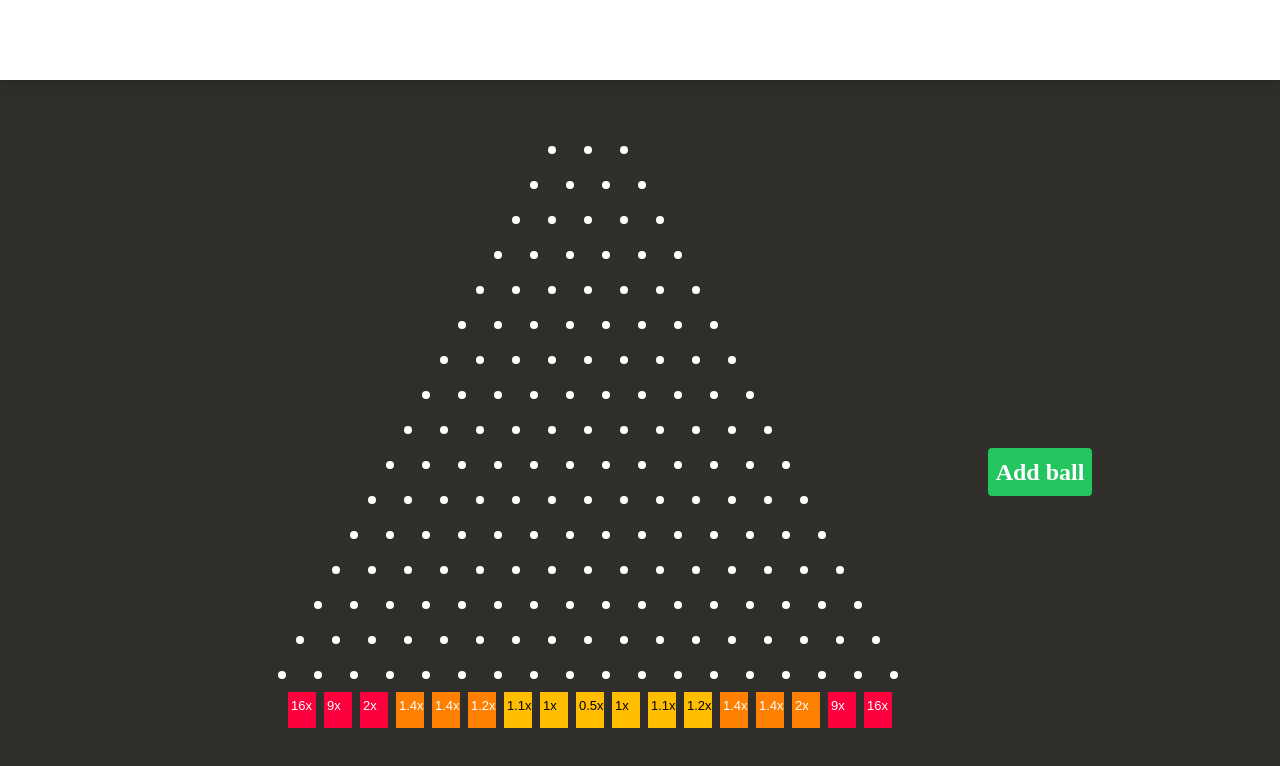
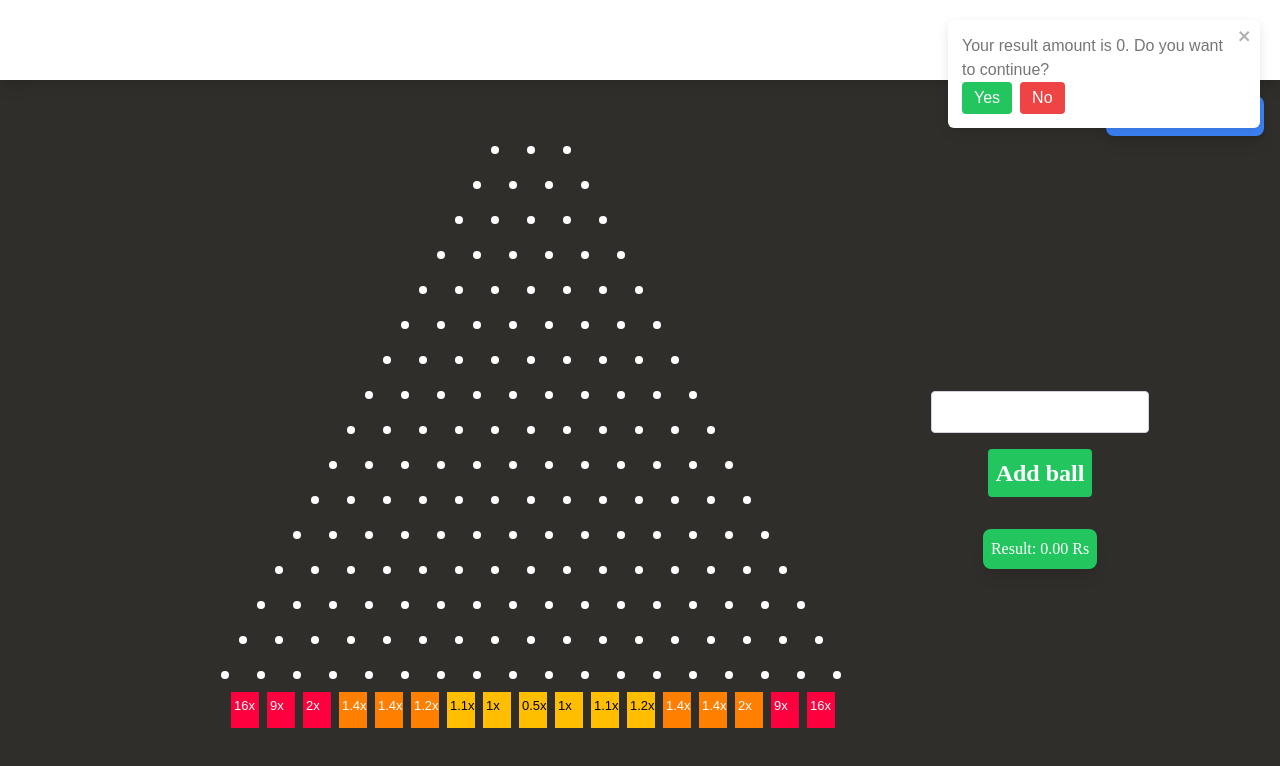
Before and after one commit to Ayush4221/The-Stake-Game, a React (Vite) app in the folder frontend/: page /game in a window 1280 px wide. Both pictures are taken after a click on the button "Add ball". Shown: the top 766 px of the page. Built offline with nearby package versions, Linux system fonts and the light colour scheme; no server answers.

Commit message:
new_update_working

```diff
--- a/frontend/package.json
+++ b/frontend/package.json
@@ -14,7 +14,8 @@
     "react": "^18.2.0",
     "react-dom": "^18.2.0",
     "react-icons": "^5.2.1",
-    "react-router-dom": "^6.23.1"
+    "react-router-dom": "^6.23.1",
+    "react-toastify": "^10.0.5"
   },
   "devDependencies": {
     "@types/react": "^18.2.66",
--- a/frontend/src/pages/Game.tsx
+++ b/frontend/src/pages/Game.tsx
@@ -3,36 +3,135 @@ import { BallManager } from "../game/classes/BallManager";
 import axios from "axios";
 import { Button } from "../components/ui";
 import { baseURL } from "../utils";
+import { ToastContainer, toast } from "react-toastify";
+import 'react-toastify/dist/ReactToastify.css';
+const multipliers = [
+  16, 9, 2, 1.4,1.4, 1.2, 1.1, 1, 0.5, 1, 1.1, 1.2, 1.4, 1.4, 2, 9, 16
+];
 
 export function Game() {
+  const inputRef = useRef<HTMLInputElement>(null);
   const [ballManager, setBallManager] = useState<BallManager>();
+  const [multiplier, setMultiplier] = useState<number | null>(null); // State for the multiplier (box number)
+  const [betAmount, setBetAmount] = useState<number>(0); // State for the bet amount
+  const [result, setResult] = useState<number>(0); // State for the result
   const canvasRef = useRef<any>();
 
   useEffect(() => {
     if (canvasRef.current) {
       const ballManager = new BallManager(
-        canvasRef.current as unknown as HTMLCanvasElement
+        canvasRef.current as unknown as HTMLCanvasElement,
+        (boxNumber) => {
+          updateResult(boxNumber);
+        }
       );
       setBallManager(ballManager);
     }
   }, [canvasRef]);
 
-  return (
-    <div className="flex flex-col lg:flex-row items-center justify-center">
-      <canvas ref={canvasRef} width="800" height="800"></canvas>
-      <Button
-        className="px-10 mb-4"
-        onClick={async () => {
+  const updateResult = (boxNumber: number) => {
+    const currentMultiplier = multipliers[boxNumber] || 1;
+    setMultiplier(currentMultiplier);
+    console.log(boxNumber)
+    if(inputRef.current != null && inputRef.current?.value != null) {
+      console.log(result, currentMultiplier, Number(inputRef.current?.value))
+      setResult((prevResult) =>  currentMultiplier * prevResult);
+    }
+  }
+  const confirmContinue = () => {
+    return new Promise((resolve) => {
+      const handleConfirm = () => {
+        resolve(true);
+        if (inputRef.current) {
+          inputRef.current.disabled = false;
+        }
+        console.log("Enter the new amount")
+
+        toast.dismiss();
+      };
+      const handleCancel = () => {
+        resolve(false);
+        toast.dismiss();
+      };
+
+      toast(
+        <div>
+          <p>Your result amount is 0. Do you want to continue?</p>
+          <button onClick={handleConfirm} className="mr-2 px-3 py-1 bg-green-500 text-white rounded">
+            Yes
+          </button>
+          <button onClick={handleCancel} className="px-3 py-1 bg-red-500 text-white rounded">
+            No
+          </button>
+        </div>,
+        {
+          autoClose: false,
+          closeOnClick: false,
+          draggable: false,
+        }
+      );
+    });
+  };
+  const addBallHandler = async () => {
+    if(result < 1){
+      console.log(result)
+      const userConfirmed = await confirmContinue();
+
+      return;
+    }
+    try {
       const response = await axios.post(`${baseURL}/game`, {
         data: 1,
       });
       if (ballManager) {
-            ballManager.addBall(response.data.point);
+        const boxNumber = response.data.point; // Box number where the ball landed
+        ballManager.addBall(response.data.point); // Add ball without startX
+
+        const currentMultiplier = multipliers[boxNumber] || 1; // Get the multiplier for the box number
+        console.log("Box Number (from server):", boxNumber); // Debugging: Check the box number
+        console.log("Multiplier Value (from array):", currentMultiplier); // Debugging: Check the multiplier value
+
+        setMultiplier(currentMultiplier);
+
+        // Update the result
+        // setResult(prevResult => prevResult + (currentMultiplier * betAmount));
       }
+      if (inputRef.current) {
+        inputRef.current.disabled = true;
+      }
+    } catch (error) {
+      console.error("Error adding ball:", error);
+    }
+  };
+
+  return (
+    <div className="relative flex flex-col lg:flex-row items-center justify-center">
+      <ToastContainer />
+      <canvas ref={canvasRef} width="800" height="800"></canvas>
+      <div className="flex flex-col items-center">
+        <input
+          ref={inputRef}
+          type="number"
+          value={betAmount}
+          onChange={(e) => {
+            setBetAmount(Number(e.target.value));
+            setResult(Number(e.target.value)); // Reset result on new bet amount input
           }}
-      >
+          placeholder="Enter your bet amount"
+          className="mb-4 p-2 border border-gray-300 rounded focus:outline-none focus:ring-2 focus:ring-blue-500"
+        />
+        <Button className="px-10 mb-4" onClick={addBallHandler}>
           Add ball
         </Button>
+        {result !== null && (
+          <div className="mt-4 p-2 bg-green-500 text-white rounded-lg shadow-lg">
+            Result: {result.toFixed(2)} Rs
+          </div>
+        )}
+      </div>
+      <div className="absolute top-4 right-4 p-2 bg-blue-500 text-white rounded-lg shadow-lg">
+        Multiplier (Box): {multiplier !== null ? multiplier.toFixed(2) : 'N/A'}
+      </div>
     </div>
   );
 }
```
Also changed, not shown: 1 other file (tests, documents, lock files or other folders). Lines whose indentation alone changed are shown as unchanged.
